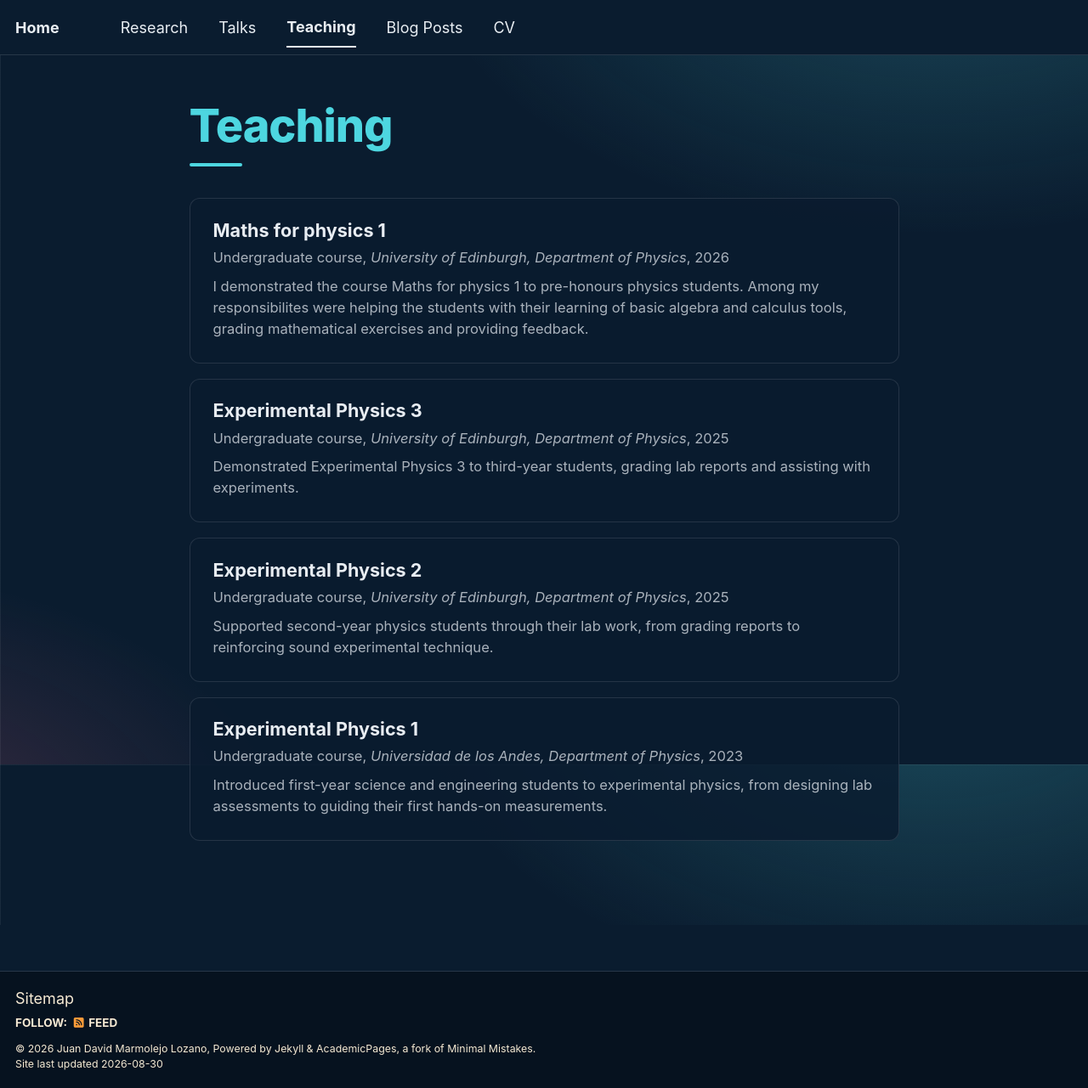
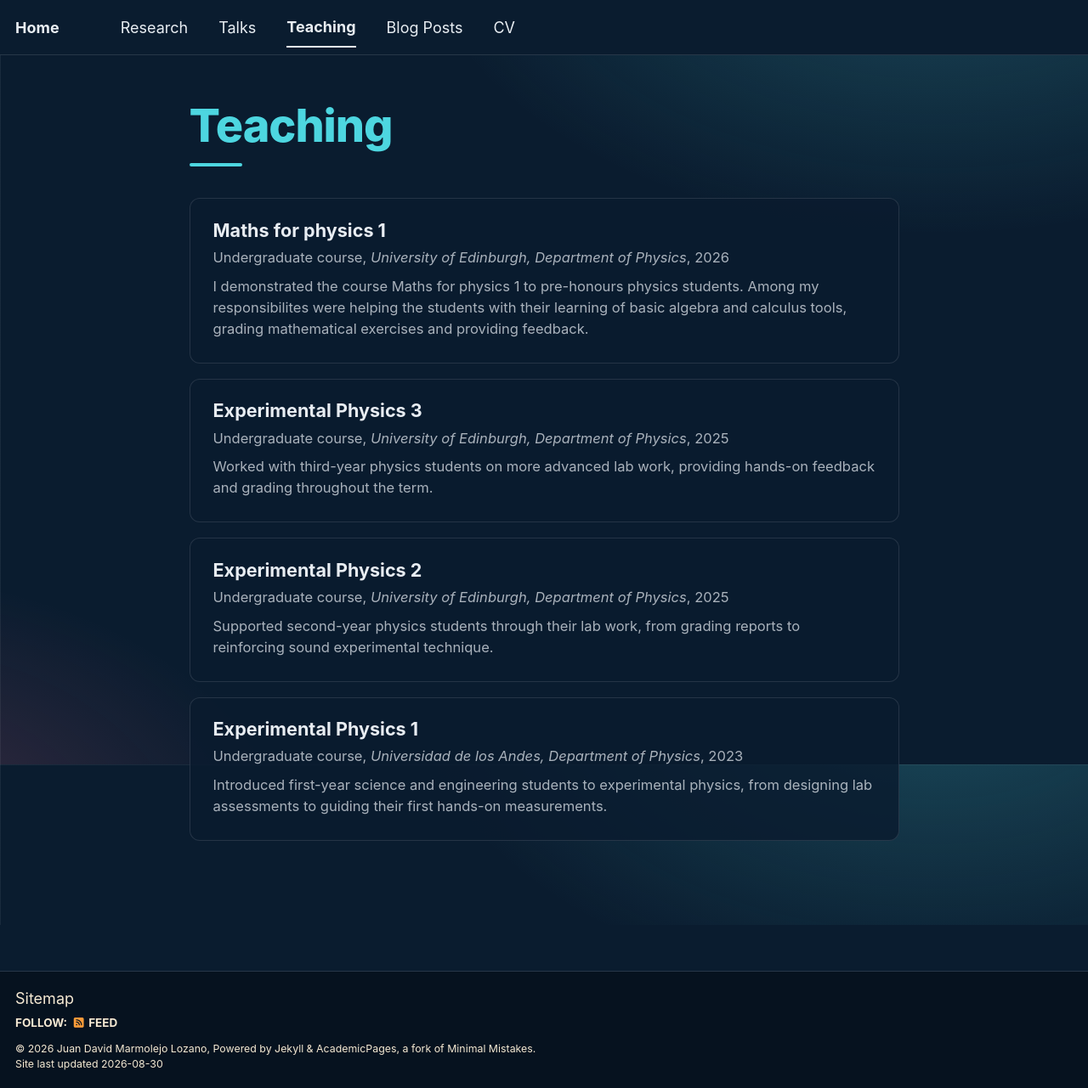
Before and after one commit to jdmarmolejo/jdmarmolejo.github.io, a Jekyll site: the page built from _pages/teaching.html, in a window 1280 px wide and 1281 px high. Shown: the whole window at 85% size. Built offline with Jekyll 4.4.1, drawn with Linux system fonts in a browser that asks for light colours; a script bundle is joined from its source files by our own code; library files that are not in the unit come from our copies.

Commit message:
Update 2025-fall-exp-phys-3.md

```diff
--- a/_teaching/2025-fall-exp-phys-3.md
+++ b/_teaching/2025-fall-exp-phys-3.md
@@ -3,15 +3,13 @@ title: "Experimental Physics 3"
 collection: teaching
 type: "Undergraduate course"
 permalink: /teaching/2025-fall-teaching-1
-excerpt: "Demonstrated Experimental Physics 3 to third-year students, grading lab reports and assisting with experiments."
+excerpt: "Worked with third-year physics students on more advanced lab work, providing hands-on feedback and grading throughout the term."
 venue: "University of Edinburgh, Department of Physics"
 date: 2025-09-20
 location: "Edinburgh, Scotland"
 ---
 
-Taught during September to December 2025.
-
-I demonstrated the course Experimental Physics 3 to third-year physics students. Among my responsibilities were grading laboratory reports, assisting students with their experiments and teaching them good experimental practices.
+From September to December 2025, I demonstrated the course Experimental Physics 3 to third-year physics students. Among my responsibilities were grading laboratory reports, assisting students with their experiments and teaching them good experimental practices.
 
 Heading 1
 ======
```
